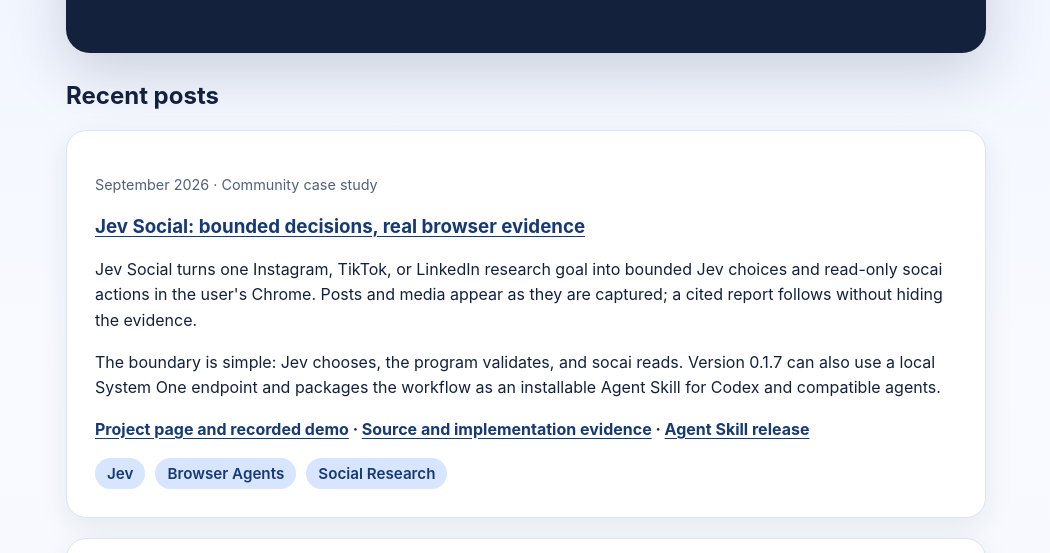
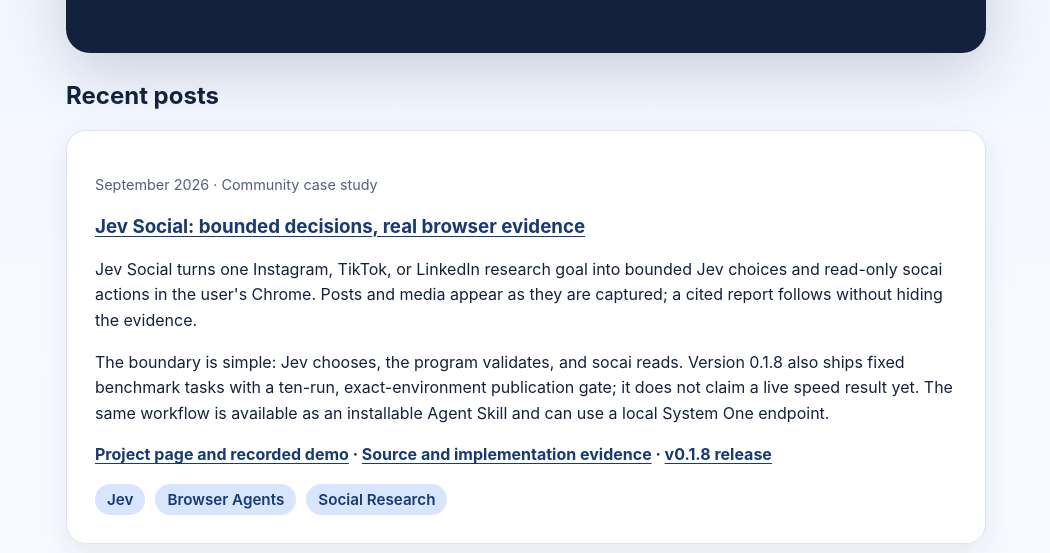
Before and after one commit to IRONICBo/community-blog, a plain HTML site: page index.html in a window 1280 px wide. Shown: the part 225-778 px from the top of the page, without its empty margins (114-1164 px from the left). Drawn offline with Linux system fonts and the light colour scheme.

Commit message:
docs: update Jev Social case study to v0.1.8

```diff
--- a/index.html
+++ b/index.html
@@ -136,15 +136,16 @@
             </p>
             <p>
               The boundary is simple: Jev chooses, the program validates, and socai reads. Version
-              0.1.7 can also use a local System One endpoint and packages the workflow as an
-              installable Agent Skill for Codex and compatible agents.
+              0.1.8 also ships fixed benchmark tasks with a ten-run, exact-environment publication
+              gate; it does not claim a live speed result yet. The same workflow is available as an
+              installable Agent Skill and can use a local System One endpoint.
             </p>
             <p class="post-links">
               <a href="https://socai-io.github.io/jev-social/">Project page and recorded demo</a>
               ·
               <a href="https://github.com/socai-io/jev-social">Source and implementation evidence</a>
               ·
-              <a href="https://github.com/socai-io/jev-social/releases/tag/v0.1.7">Agent Skill release</a>
+              <a href="https://github.com/socai-io/jev-social/releases/tag/v0.1.8">v0.1.8 release</a>
             </p>
             <ul class="tag-list">
               <li class="tag">Jev</li>
```
